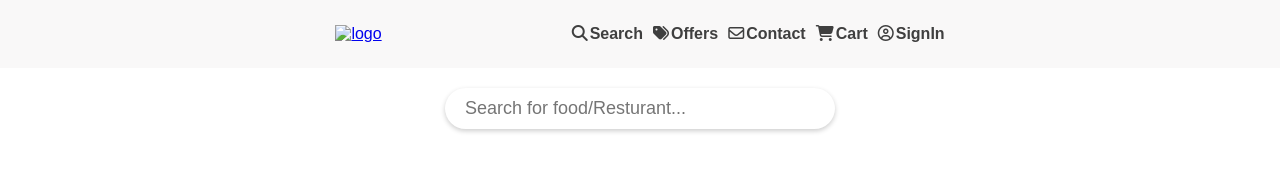
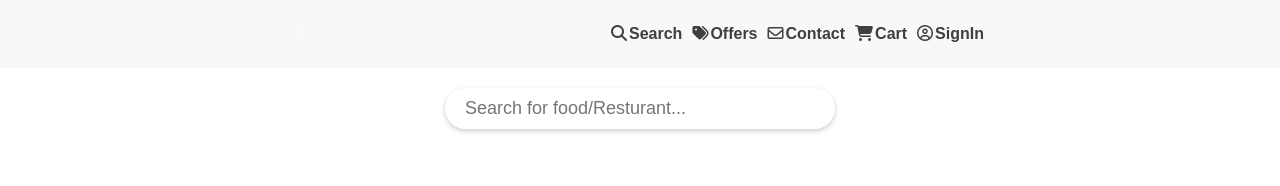
Before and after one commit to mahireddy05/Hostel_Food_Delivery, a plain HTML site: page Templates/search.html in a window 1280 px wide. Shown: the top 186 px of the page. Drawn offline with Linux system fonts and the light colour scheme.

Commit message:
changes made in files

```diff
--- a/Templates/search.html
+++ b/Templates/search.html
@@ -11,14 +11,14 @@
     <header>
         <nav class="navbar">
             <div class="logo">
-                <a href="/index.html"><img src="/foobee-unscreen.gif" alt="logo" class="logoimg" ></a>
+               <a href="/Templates/index.html"><img src="/media/foobee-unscreen.gif" alt="logo" class="logoimg" ></a>
             </div>
             <ul>
-                <li><a href="/search.html"><i class="fa-solid fa-magnifying-glass"></i>Search</a></li>
+                <li><a href="/Templates/search.html"><i class="fa-solid fa-magnifying-glass"></i>Search</a></li>
                 <li><a href="#"><i class="fa-solid fa-tags"></i>Offers</a></li>
                 <li><a href="#"><i class="fa-regular fa-envelope"></i>Contact</a></li>
                 <li><a href="#"><i class="fa-solid fa-cart-shopping"></i>Cart</a></li>
-                <li><a href="signin.html"><i class="fa-regular fa-circle-user"></i>SignIn</a></li>
+                <li><a href="/Templates/signin.html"><i class="fa-regular fa-circle-user"></i>SignIn</a></li>
             </ul>
         </nav>
     </header>
```
Also changed, not shown: Templates/index.html (+4 -4 lines).
